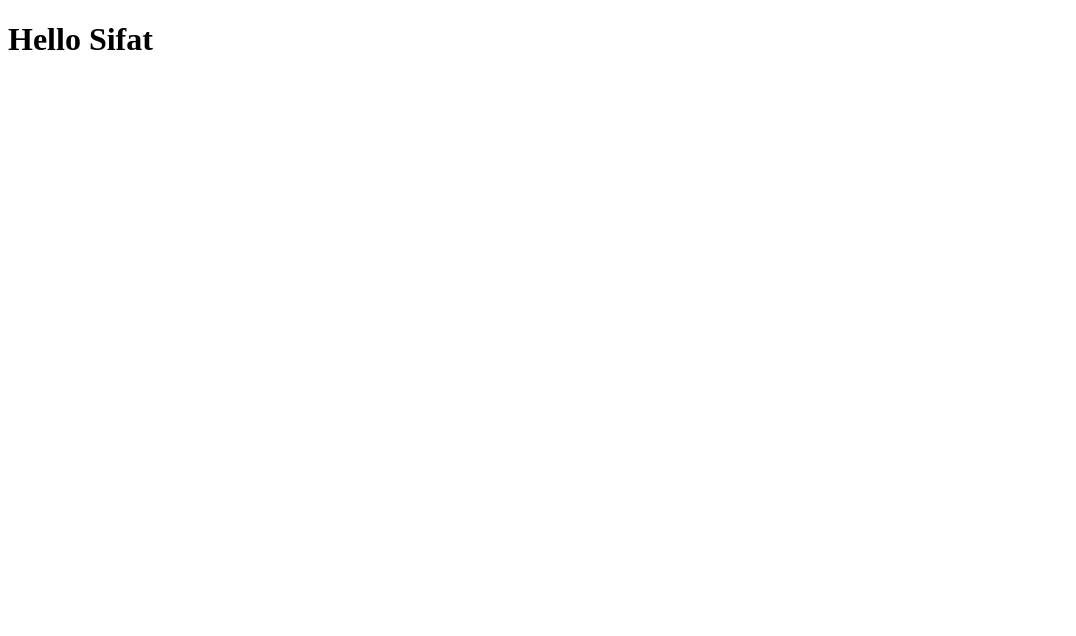
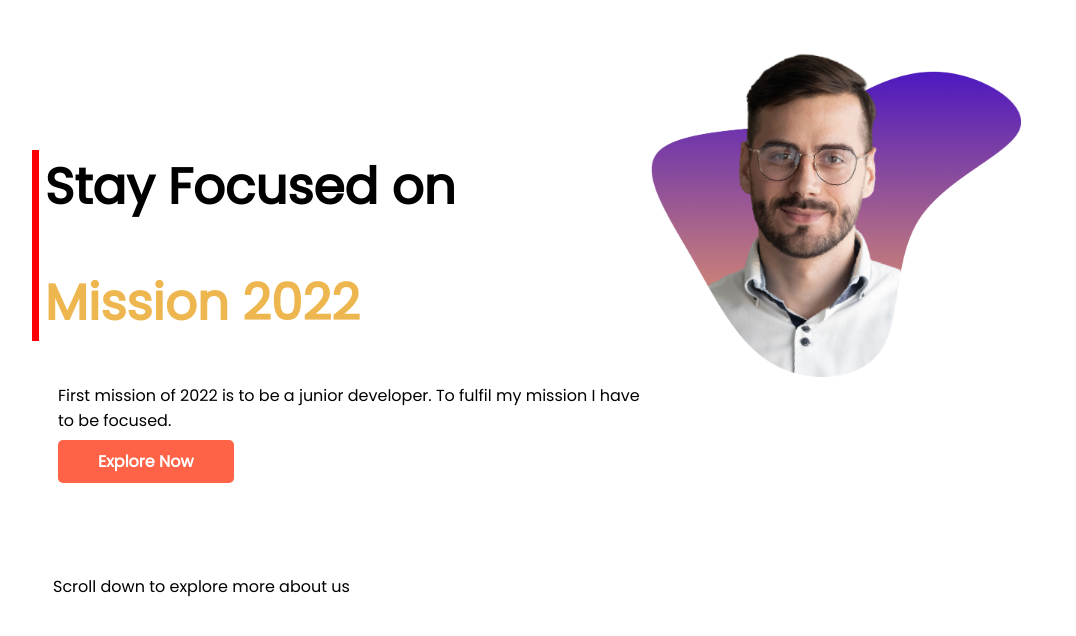
Before and after one commit to Sifatulla21/First-Assignment, a plain HTML site: page index.html in a window 1280 px wide. Shown: the whole page, without its empty margins (0-1076 px from the left). Drawn offline with Linux system fonts and the light colour scheme.

Commit message:
First part done

```diff
--- a/index.html
+++ b/index.html
@@ -4,13 +4,26 @@
     <meta charset="UTF-8">
     <meta http-equiv="X-UA-Compatible" content="IE=edge">
     <meta name="viewport" content="width=device-width, initial-scale=1.0">
-    <title>Document</title>
+    <title>Stay Focused</title>
     <link rel="preconnect" href="https://fonts.googleapis.com">
     <link rel="preconnect" href="https://fonts.gstatic.com" crossorigin>
     <link href="https://fonts.googleapis.com/css2?family=Poppins&display=swap" rel="stylesheet">
     <link rel="stylesheet" href="style.css">
 </head>
 <body>
-    <h1>Hello Sifat</h1>
+    <section class="flexible-container">
+        <div id="focused-position" class="half-width">
+            <div id="sidebar">
+                <h1>Stay Focused on </h1>
+                <h1><span class="orange-color">Mission 2022</span></h1>
+            </div>
+            <p class="position">First mission of 2022 is to be a junior developer. To fulfil my mission I have to be focused.</p>
+            <a class="link-button position" href="#">Explore Now</a>
+        </div>
+        <div class="half-width">
+            <img src="images/person/person-5.png" alt="">
+        </div>
+    </section>
+    <p id="scroll" class="position">Scroll down to explore more about us</p>
 </body>
 </html>
--- a/style.css
+++ b/style.css
@@ -0,0 +1,42 @@
+body{
+    font-family: 'Poppins', sans-serif;
+}
+h1{
+    font-size: 50px;
+    padding-left: 1%;
+}
+.orange-color{
+    color: rgb(238, 182, 79);
+}
+#sidebar{
+    border-left: 7px solid red;
+    margin-left: 3%;
+}
+p {
+    font-size: medium;
+  }
+  .link-button{
+      background-color: tomato;
+      padding: 10px 40px;
+      text-decoration: none;
+      font-weight: bold;
+      color: white;
+      border-radius: 5px;
+  }
+  .position{
+    margin-left: 45px;
+  }
+  .flexible-container{
+    display: flex;
+    margin-bottom: 100px;
+  }
+  .half-width{
+      width: 50%;
+      padding-left: 5px;
+  }
+  .half-width img{
+    width: 60%;
+  }
+  #focused-position{
+    margin-top: 100px;
+  }
```
